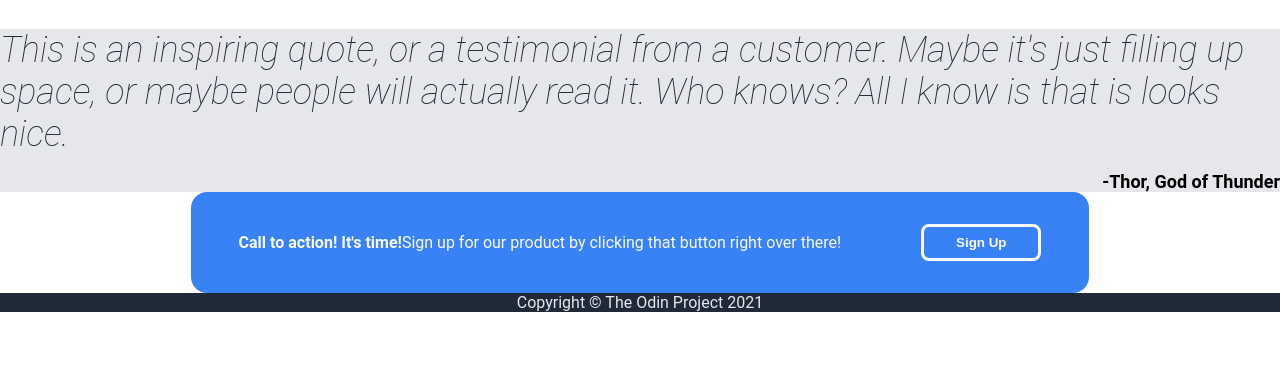
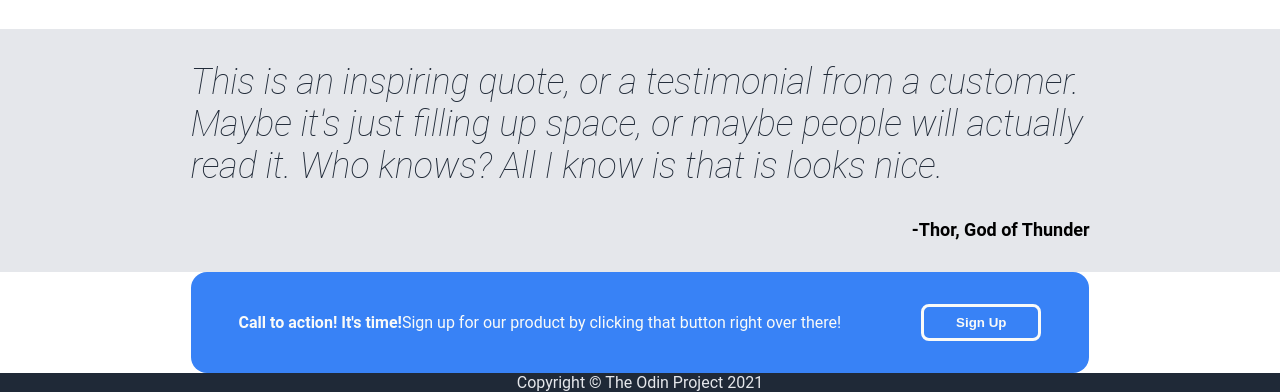
Before and after one commit to marsbird/odin-landing-page, a plain HTML site: page index.html in a window 1280 px wide. Shown: the part 779-1171 px from the top of the page. Before the commit the page ends 1091 px from the top, so only its background shows below. Drawn offline with Linux system fonts and the light colour scheme.

Commit message:
Implement width container on quotes

```diff
--- a/index.html
+++ b/index.html
@@ -56,8 +56,10 @@
     </div>
 
     <div class="quotes">
-        <div class="quote-maintext">This is an inspiring quote, or a testimonial from a customer. Maybe it's just filling up space, or maybe people will actually read it. Who knows? All I know is that is looks nice.</div>
-        <div class="quote-subtext">-Thor, God of Thunder</div>
+        <div class="width-container">
+            <div class="quote-maintext">This is an inspiring quote, or a testimonial from a customer. Maybe it's just filling up space, or maybe people will actually read it. Who knows? All I know is that is looks nice.</div>
+            <div class="quote-subtext">-Thor, God of Thunder</div>
+        </div>
     </div>
 
     <div class="calltoaction">
--- a/style.css
+++ b/style.css
@@ -32,8 +32,6 @@ button {
 
 .width-container {
     justify-content: space-between;
-    /* ! I'm not sure whether flex-basis OR max-width/flex:1 is the better choice here */
-    /* flex-basis: 125ch; */
     min-width: 100ch;
     max-width: 130ch;
     flex: 1;
@@ -133,15 +131,18 @@ button {
     border-radius: 0.5rem;
 }
 
-/* separator */
+/* * QUOTES */
 
 .quotes {
-    display: flex;
+    background-color: #E5E7EB;
+    padding: 2rem 5rem;
+}
+
+.quotes .width-container {
     flex-flow: column;
-    justify-content: center;
-    align-items: center;
-    gap: 1rem;
-    background-color: #E5E7EB;
+    flex: none;
+    width: 50ch;
+    height: auto;
 }
 
 .quote-maintext {
```
